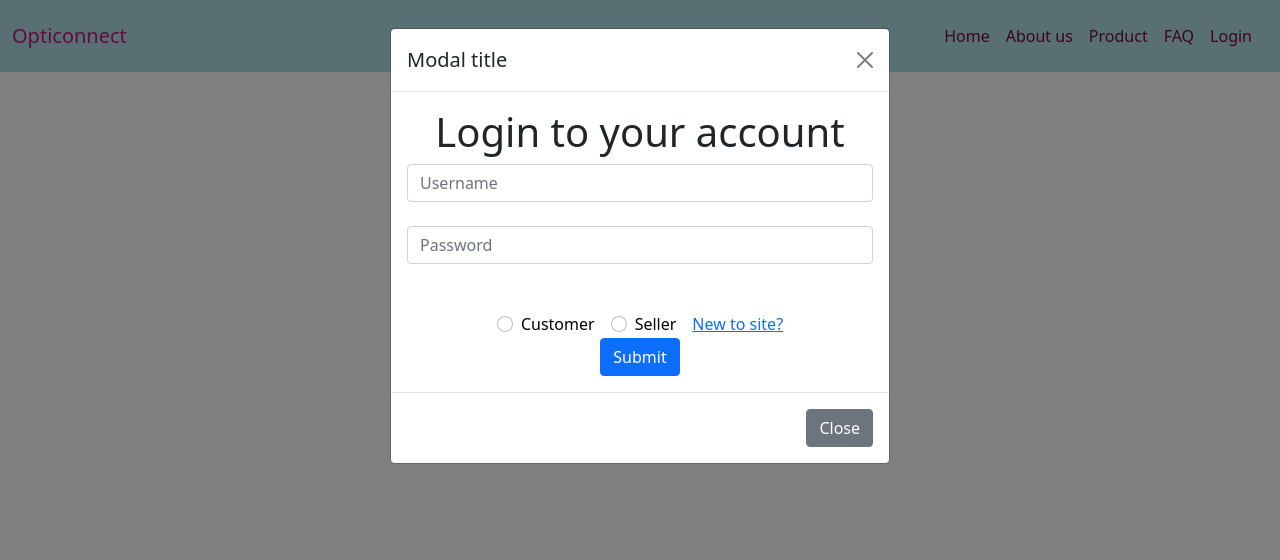
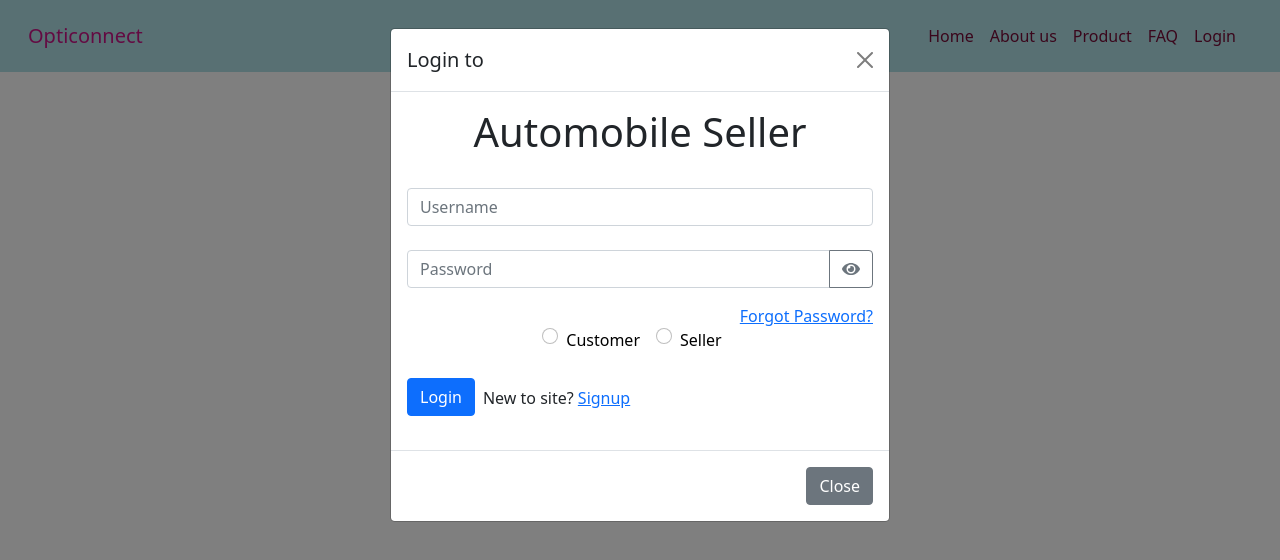
Before and after one commit to tripods123/AMSS-MERN, a React (Create React App) app in the folder frontend/: page /registerseller in a window 1280 px wide. Both pictures are taken after a click on the link "Login". Shown: the top 560 px of the page. Built offline with nearby package versions, Linux system fonts and the light colour scheme.

Commit message:
login frontend done

```diff
--- a/frontend/package.json
+++ b/frontend/package.json
@@ -3,14 +3,18 @@
   "version": "0.1.0",
   "private": true,
   "dependencies": {
+    "@fortawesome/fontawesome-svg-core": "^1.2.35",
+    "@fortawesome/free-solid-svg-icons": "^5.15.3",
+    "@fortawesome/react-fontawesome": "^0.1.14",
     "@testing-library/jest-dom": "^5.12.0",
     "@testing-library/react": "^11.2.7",
     "@testing-library/user-event": "^12.8.3",
     "axios": "^0.21.1",
     "bootstrap": "^5.0.1",
-    "node-sass": "^6.0.0",
+    "node-sass": "^6.0.1",
     "react": "^17.0.2",
     "react-dom": "^17.0.2",
+    "react-hook-form": "^7.9.0",
     "react-router-dom": "^5.2.0",
     "react-scripts": "4.0.3",
     "web-vitals": "^1.1.2"
--- a/frontend/public/index.html
+++ b/frontend/public/index.html
@@ -3,6 +3,7 @@
   <head>
     <meta charset="utf-8" />
     <link rel="icon" href="%PUBLIC_URL%/favicon.ico" />
+    <link rel="stylesheet" href="https://maxcdn.bootstrapcdn.com/bootstrap/4.0.0/css/bootstrap.min.css"/>
     <meta name="viewport" content="width=device-width, initial-scale=1" />
     <meta name="theme-color" content="#000000" />
     <meta
--- a/frontend/src/components/LoginModal.js
+++ b/frontend/src/components/LoginModal.js
@@ -2,11 +2,18 @@ import React, {useState} from 'react';
 import axios from 'axios';
 import Alert from './Alert';
 import {Link} from 'react-router-dom';
+import { FontAwesomeIcon } from "@fortawesome/react-fontawesome";
+import { faEye } from "@fortawesome/free-solid-svg-icons";
+const eye = <FontAwesomeIcon icon={faEye} />;
 export default function Loginmodal(props){
     const [logusername,setlogusername]=useState('');
     const [logpassword,setlogpassword]=useState('');
     const [typeofuser,settypeofuser]=useState('Customer');
     const [loginerror,setloginerror]=useState('');
+    const [passwordShown, setPasswordShown] = useState(false);
+          const togglePasswordVisiblity = () => {
+            setPasswordShown(passwordShown ? false : true);
+          };
     const submitValueLog = (e) => {
         e.preventDefault();
         axios({
@@ -35,14 +42,19 @@ export default function Loginmodal(props){
                 <div class="modal-dialog modal-fullscreen-sm-down">
                     <div class="modal-content">
                         <div class="modal-header">
-                            <h5 class="modal-title" id="staticBackdropLabel">Modal title</h5>
+                            <h5 class="modal-title" id="staticBackdropLabel">Login to</h5>
                             <button type="button" class="btn-close" data-bs-dismiss="modal" aria-label="Close"></button>
                         </div>
                         <div class="modal-body">
-                        <h1 className='display-6'>Login to your account</h1>
+                            <h1 className='display-7'>Automobile Seller</h1>
+                            <br/>
                             <form onSubmit={submitValueLog}>
                                 <input className='form-control' placeholder='Username' id='username' type='text' onChange={e => setlogusername(e.target.value)}/><br/>
-                                <input className='form-control' placeholder='Password' id='password' type='password' onChange={e => setlogpassword(e.target.value)} required/><br/>
+                                <div class="input-group mb-3">
+                                    <input class='w-75 p-3' className='form-control' placeholder='Password' id='password' type={passwordShown ? "text" : "password"} onChange={e => setlogpassword(e.target.value)} required/>
+                                    <i class="btn btn-outline-secondary" onClick={togglePasswordVisiblity}>{eye}</i>
+                                </div>
+                                <Link  class="float-end" to="/registercustomer" data-bs-dismiss="modal">Forgot Password?</Link>
                                 <br/>
                                 <div className='form-check form-check-inline'>
                                     <input type='radio' className='form-check-input' name='typeofuser' id='customer' value='customer' onChange={e => settypeofuser(e.target.value)}/>
@@ -51,10 +63,15 @@ export default function Loginmodal(props){
                                 <div className='form-check form-check-inline'>
                                     <input type='radio' className='form-check-input' name='typeofuser' value='seller' onChange={e => settypeofuser(e.target.value)}/>
                                     <label htmlFor='seller' className='form-check-label' style={{'color':'#000000'}}>Seller</label>
+                                </div><br/>
+                                {loginerror === ''?null:<Alert message={loginerror} type='danger'/>}
+                                <br/>
+                                <div class="d-inline float-left">
+                                    <button tag='input' type='submit' class='btn btn-primary fs-6 w-auto h-auto'>Login</button>
                                 </div>
-                                {loginerror === ''?null:<Alert message={loginerror} type='danger'/>}
-                                <Link to="/registercustomer" data-bs-dismiss="modal">New to site?</Link>
-                                <br/><button tag='input' type='submit' className='btn btn-primary'>Submit</button>
+                                <div class="d-inline p-2 float-left">
+                                    <p class='fs-6' >New to site? <Link class='fs-6' to="/registercustomer" data-bs-dismiss="modal">Signup</Link></p>
+                                </div>
                             </form>
                         </div>
                         <div class="modal-footer">
```
Also changed, not shown: 1 other file (tests, documents, lock files or other folders).
